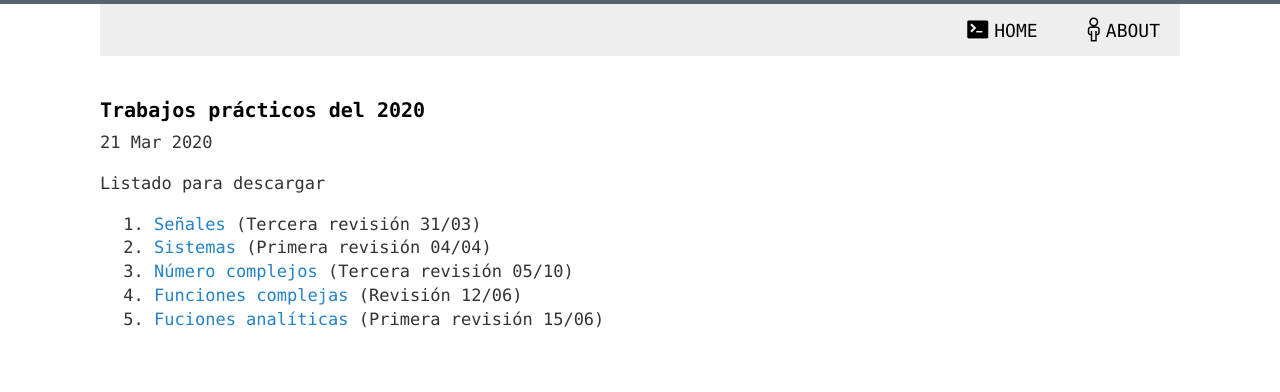
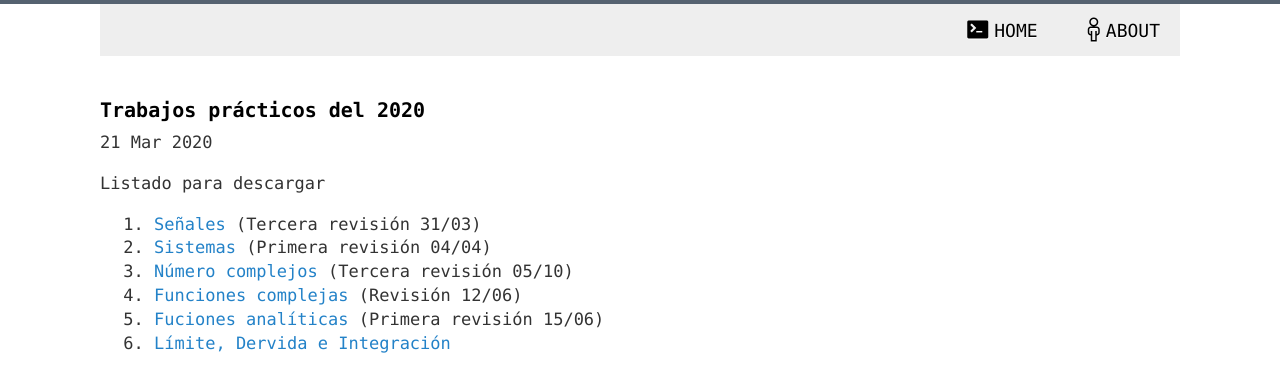
Before and after one commit to 1nv1/UTN-FRN-ASS, a Jekyll site: the page built from _posts/2020-03-21-TPs2020.markdown, in a window 1280 px wide. Shown: the top 392 px of the page. Built offline with Jekyll 4.4.1, drawn with Linux system fonts in a browser that asks for light colours; comment, search, counter and statistics services are not loaded.

Commit message:
Added tp 06

```diff
--- a/_posts/2020-03-21-TPs2020.markdown
+++ b/_posts/2020-03-21-TPs2020.markdown
@@ -14,3 +14,4 @@ Listado para descargar
 3. <a href="https://drive.google.com/open?id=1TJF2cCeqypsboOm4JJ2FZ-9PpNJW3gpp" target="_blank">Número complejos</a> (Tercera revisión 05/10)
 4. <a href="https://drive.google.com/file/d/1LsbqlWxSoyXOkHO4eRhmMdYN_DszWiLC/view?usp=sharing" target="_blank">Funciones complejas</a> (Revisión 12/06)
 5. <a href="https://drive.google.com/file/d/1-SfhOHeNUMyWuzK81NLlUizcKyXLBATF/view?usp=sharing" target="_blank">Fuciones analíticas</a> (Primera revisión 15/06)
+6. <a href="https://drive.google.com/file/d/1IsIRNOjAjt4yoUPK0fd64_FQQsKktF8l/view?usp=sharing" target="_blank">Límite, Dervida e Integración</a>
```
